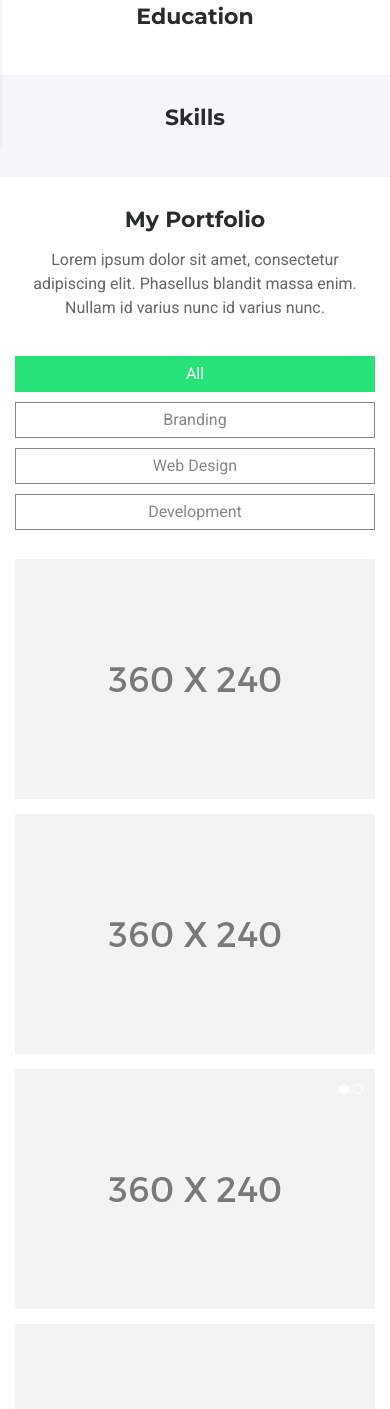
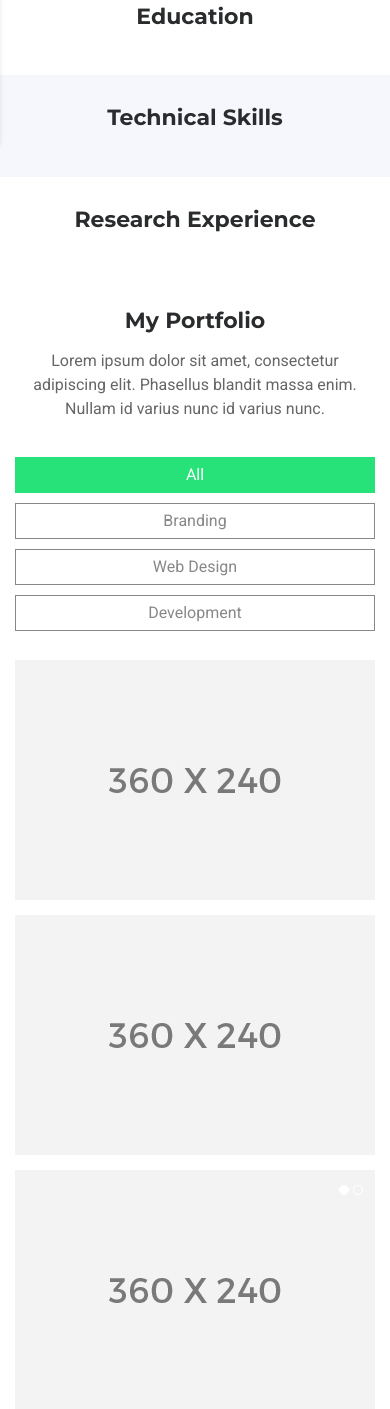
Before and after one commit to FarhanTahmid/Client-Project-Portfolio-Site, a Django app: template portfolio_server/templates/index-2.html in a window 390 px wide. Shown: the part 702-2111 px from the top of the page. Run offline with Django 4.2, Linux system fonts and the light colour scheme; the template is opened without the code that fills it, so the values that code supplies are empty; some libraries are stand-ins or nearby versions; some web fonts are replaced.

Commit message:
reseach exp done

```diff
--- a/portfolio_server/templates/index-2.html
+++ b/portfolio_server/templates/index-2.html
@@ -85,10 +85,10 @@
                     <a class="nav-link page-scroll" href="#education">Education</a>
                 </li>
                 <li>
-                    <a class="nav-link page-scroll" href="#skills">Skills</a>
+                    <a class="nav-link page-scroll" href="#skills">Technical Skills</a>
                 </li>
                 <li>
-                    <a class="nav-link page-scroll" href="#portfolio">Portfolio</a>
+                    <a class="nav-link page-scroll" href="#research_experience">Research Experience</a>
                 </li>
 
                 <li>
@@ -209,7 +209,7 @@
 </section>
 <!-- END SECTION ABOUT US -->
 
-<!-- START WORK EXPERIENCES -->
+<!-- START Education -->
 <section id="education">
 	<div class="container">
     	<div class="row justify-content-center">
@@ -238,15 +238,15 @@
         </div>
     </div>
 </section>
-<!-- END WORK EXPERIENCES -->
+<!-- END Education -->
 
-<!-- START SECTION SERVICES -->
+<!-- START SECTION Skills -->
 <section id="skills" class="bg_gray">
 	<div class="container">
     	<div class="row justify-content-center">
         	<div class="col-xl-6 col-lg-7 col-md-9 text-center">
             	<div class="heading_s1 animation text-center" data-animation="fadeInUp" data-animation-delay="0.02s">
-                	<h2>Skills</h2>
+                	<h2>Technical Skills</h2>
                 </div>
             </div>
         </div>
@@ -268,7 +268,39 @@
         </div>
     </div>
 </section>
-<!-- END SECTION SERVICES -->
+<!-- END SECTION Skills -->
+
+<!--Start Research Experience-->
+<section id="research_experience">
+	<div class="container">
+    	<div class="row justify-content-center">
+        	<div class="col-xl-6 col-lg-7 col-md-9 text-center">
+            	<div class="heading_s1 animation" data-animation="fadeInUp" data-animation-delay="0.02s">
+                	<h2>Research Experience</h2>
+                </div>
+            </div>
+        </div>
+        <div class="row animation" data-animation="fadeInUp" data-animation-delay="0.04s">
+            {% for research in research_exp %}
+            <div class="col-lg-4 col-sm-6">
+                <div class="icon_box icon_box_style_2">
+                    <div class="icon_box_content">
+                        <h4>{{research.research_project}}</h4>
+                        <p>{{research.research_institute}}</p>
+                        <hr>
+                        <p><b>Description:</b> {{research.project_description}}</p>
+                        <p><b>Outcome:</b> {{research.project_outcome}}</p>
+
+                    </div>
+                </div>
+            </div>
+            {% endfor %}
+
+        </div>
+    </div>
+</section>
+
+
 
 <!-- START SECTION PORTFOLIO -->
 <section id="portfolio" class="pb_70">
```
Also changed, not shown: portfolio_server/admin.py (+6 -1 lines), portfolio_server/models.py (+16 -0 lines), portfolio_server/views.py (+6 -2 lines), portfolio_server/migrations/0017_alter_userskills_skill_description_and_more.py (added).
